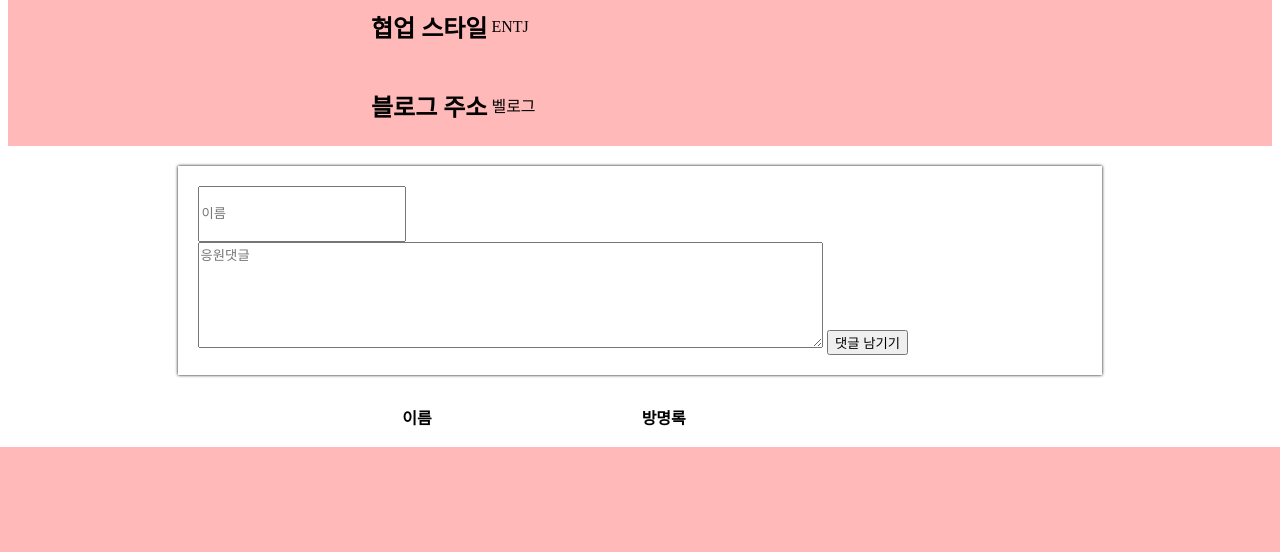
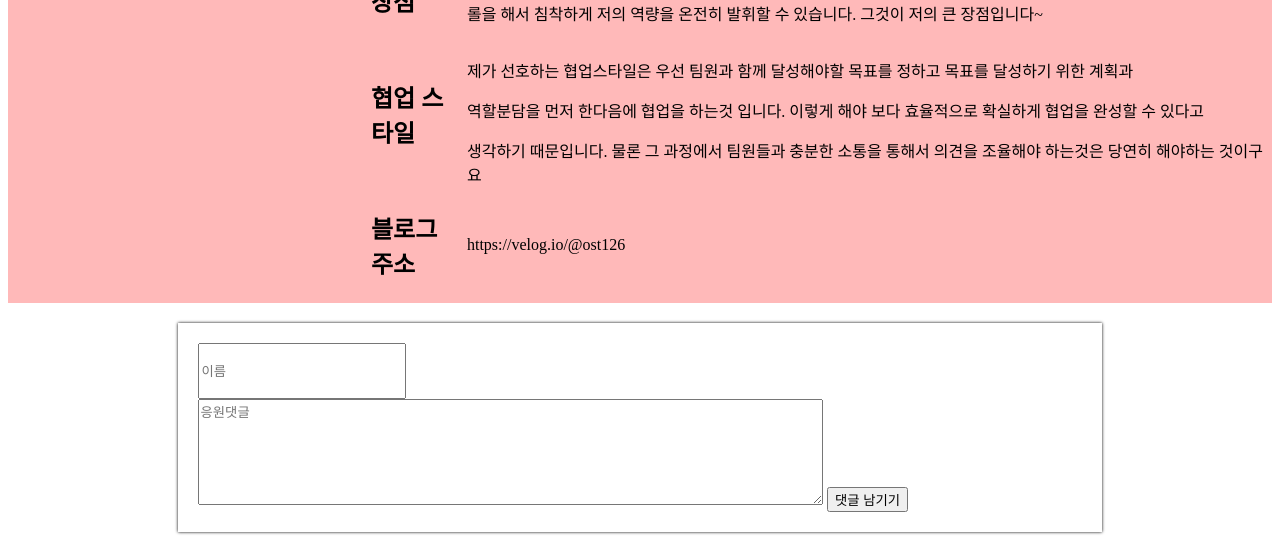
Before and after one commit to kapsin2/team-project, a Flask app: template pythonProject/templates/bang1.html in a window 1280 px wide. Shown: the part 418-970 px from the top of the page. Before the commit the page ends 865 px from the top, so only its background shows below. Run offline with Flask 2, Linux system fonts and the light colour scheme; the template is opened without the code that fills it, so the values that code supplies are empty.

Commit message:
김갑신 자기소개 추가

```diff
--- a/pythonProject/templates/bang1.html
+++ b/pythonProject/templates/bang1.html
@@ -4,7 +4,8 @@
     <script src="https://ajax.googleapis.com/ajax/libs/jquery/3.5.1/jquery.min.js"></script>
 
     <meta charset="UTF-8">
-    <title>Title</title>
+
+    <title>김갑신-상세페이지</title>
     <style>
     #head {
     display: flex;
@@ -75,18 +76,20 @@
 
  }
 
+
+
     </style>
     <script>
-         $(document).ready(function () {
-            show_order();
+         $(document).ready(function() {
+            show_order()
         });
         function show_order() {
             $.ajax({
                 type: 'GET',
-                url: '/comment',
+                url: '/comment1',
                 data: {},
                 success: function (response) {
-                    let rows =response['orders']
+                    let rows =response['name']
                     for (let i = 0; i<rows.length; i++){
                         let name = rows[i]['name']
                         let com = rows[i]['com']
@@ -106,18 +109,20 @@
 
 
         function save_order(){
-            let name = $('.name').val()
-            let com = $('.dis').val()
+            let name = $('#name1').val()
+            let comment = $('#comment1').val()
             $.ajax({
                 type: 'POST',
-                url: '/comment',
-                data: {name_give:name,com_give:com},
+                url: '/comment1',
+                data: {name_give:name,comment_give:comment},
                 success: function (response) {
                     alert(response['msg'])
                     window.location.reload()
                 }
             });
         }
+
+
     </script>
 </head>
 <body>
@@ -126,47 +131,56 @@
     <h1>나의 상세정보</h1>
 </div>
 <!--사진-->
-<div >
-  <img id="pic" src="https://ca.slack-edge.com/T043597JK8V-U047GAAAXGQ-4433c813fba5-512"  alt="...">
+<div>
+    <img id="pic" src="https://ca.slack-edge.com/T043597JK8V-U047GAAAXGQ-4433c813fba5-512" alt="...">
 </div>
 <!--장단점, 자기소개칸-->
-<div id="pr" >
-  <table class="table" >
+<div id="pr">
+    <table class="table">
         <tr>
             <td><h2>이름</h2></td>
             <td>김갑신</td>
         </tr>
         <tr>
             <td><h2>자신 설명</h2></td>
-      <td>나는 감자</td>
+            <td><p>우선 저의 mbti는 intj입니다. 그리고 저에대한 설명을 드리자면
+                mbti에 j가 포함되어 있는 만큼 중요한 일을 할때에는 사전에 계획을
+                세우는 것을 선호 합니다.</p> 그리고 계획대로 일이 착착 진행될때는 뿌듯함을 많이 느낌니다.
+                그리고 애완동물도 1마리 기르고 있는데 이름이 수리 라는 2살짜리 고양이 한마리 기르고 있습니다!
+            </td>
         </tr>
         <tr>
             <td><h2>MBTI</h2></td>
-      <td>ENTJ</td>
+            <td>INTJ</td>
         </tr>
         <tr>
             <td><h2>장점</h2></td>
-      <td>ENTJ</td>
+            <td>저의 장점은 침착함 입니다. 자세히 이야기 해 드리자면 어떤 상황이 와도 당황하고 허둥지둥 하는 것이아니라
+                마인드 컨트롤을 해서 침착하게 저의 역량을 온전히 발휘할 수 있습니다. 그것이 저의 큰 장점입니다~
+            </td>
         </tr>
         <tr>
             <td><h2>협업 스타일</h2></td>
-      <td>ENTJ</td>
+            <td><p>제가 선호하는 협업스타일은 우선 팀원과 함께 달성해야할 목표를 정하고 목표를 달성하기 위한 계획과</p>
+                <p>역할분담을 먼저 한다음에 협업을 하는것 입니다. 이렇게 해야 보다 효율적으로 확실하게 협업을 완성할 수 있다고</p>
+                생각하기 때문입니다. 물론 그 과정에서 팀원들과 충분한 소통을 통해서 의견을 조율해야 하는것은 당연히 해야하는 것이구요
+            </td>
         </tr>
         <tr>
             <td><h2>블로그 주소</h2></td>
-      <td>벨로그</td>
+            <td>https://velog.io/@ost126</td>
         </tr>
     </table>
 </div>
 <!--방명록-->
 <div class="mypost">
     <div class="form-floating mb-3">
-  <input type="" class="name" id="floatingInput" placeholder="이름">
-  <label for="floatingInput"></label>
+        <input type="text" class="name" id="name1" placeholder="이름">
+        <label for="name1"></label>
     </div>
     <div class="form-floating">
-  <textarea class="dis" placeholder="응원댓글" id="floatingTextarea2" style="height: 100px"></textarea>
-  <label for="floatingTextarea2"></label>
+        <textarea class="dis" placeholder="응원댓글" id="comment1" style="height: 100px"></textarea>
+        <label for="comment1"></label>
         <button onclick="save_order()" type="button" class="btn btn-secondary">댓글 남기기</button>
     </div>
 </div>
@@ -182,10 +196,8 @@
         <tbody id="box">
 
 
-
         </tbody>
     </table>
 </div>
-
 </body>
 </html>
```
Also changed, not shown: pythonProject/app.py (+62 -1 lines). Lines whose indentation alone changed are shown as unchanged.
